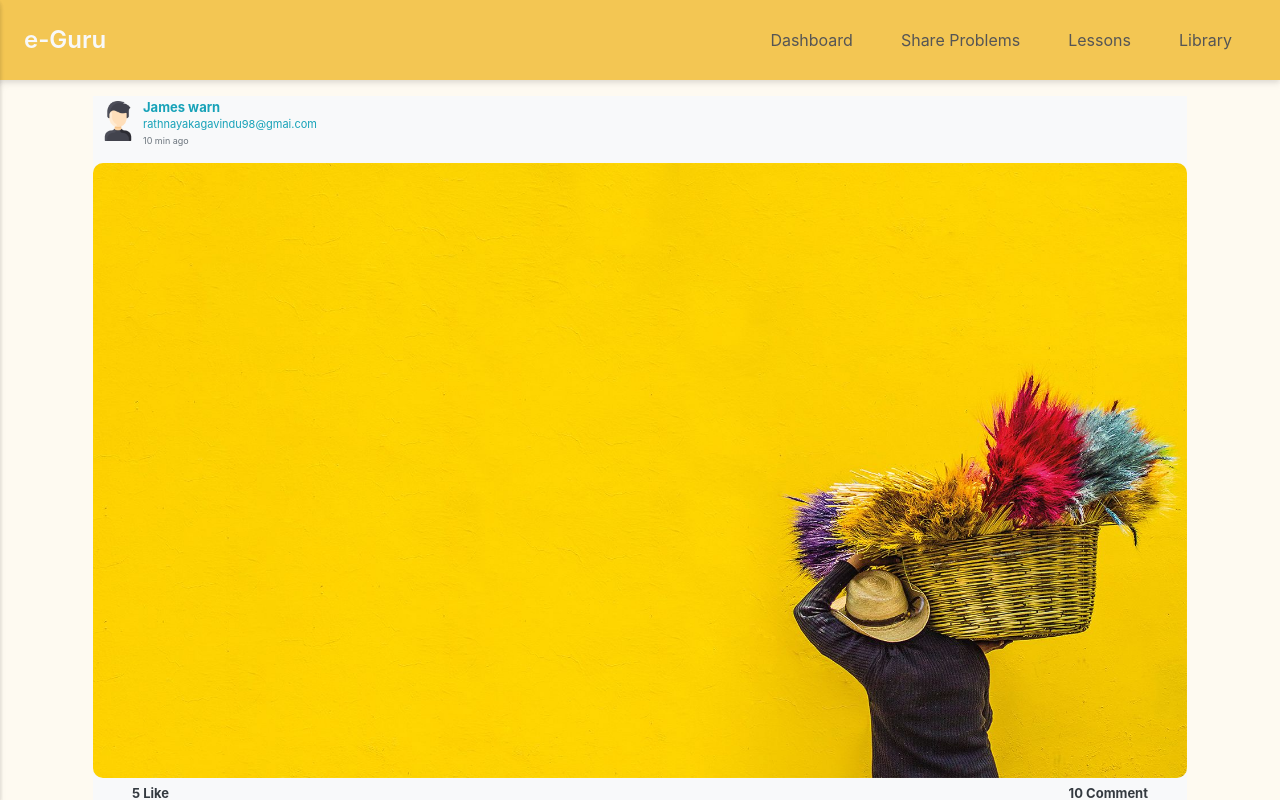
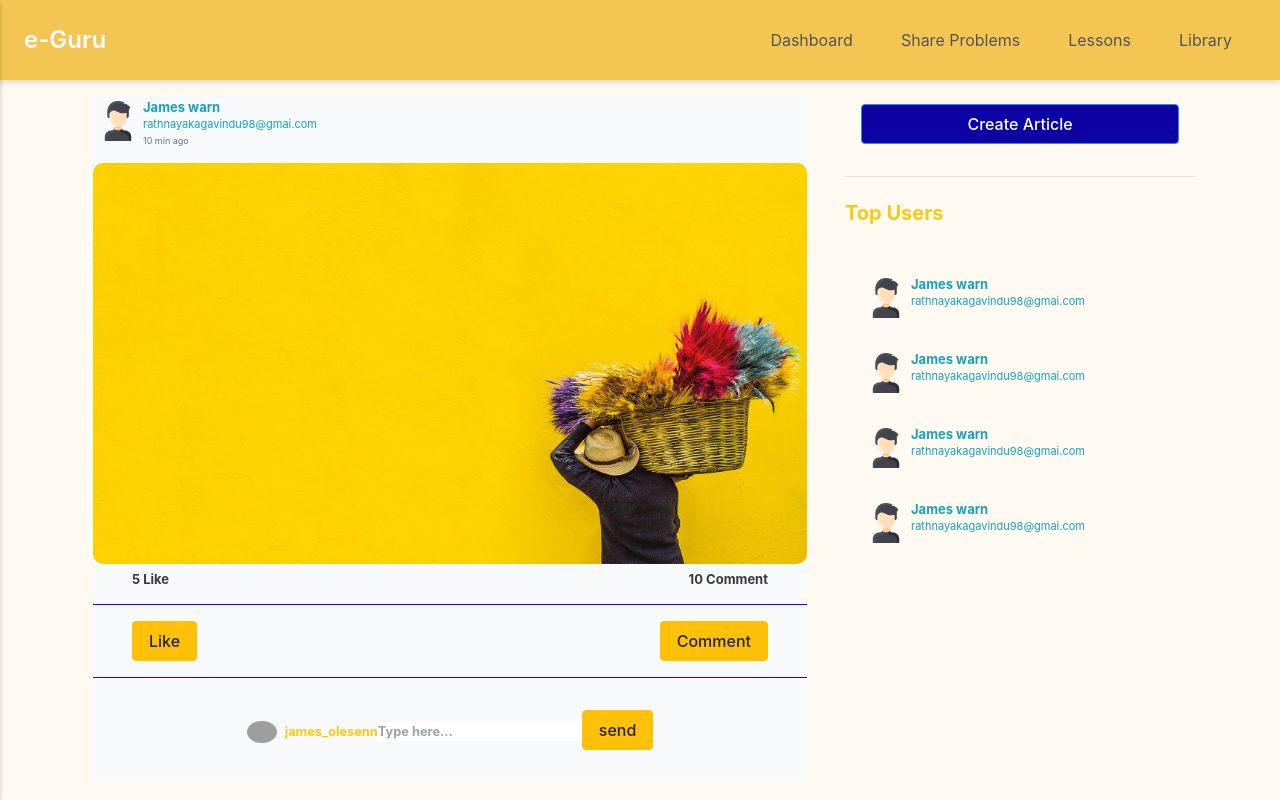
Before and after one commit to Gavindu98/E-Guru, a React (Create React App) app: page /dashboard in a window 1280 px wide. Shown: the top 800 px of the page. Built offline with nearby package versions, Linux system fonts and the light colour scheme; grey boxes are pictures that could not be loaded.

Commit message:
create post & dashboard ui changes

```diff
--- a/src/App.tsx
+++ b/src/App.tsx
@@ -16,6 +16,7 @@ import Library from "./components/pages/library/index";
 import MySection from "./components/pages/mySection/index";
 import Setting from "./components/pages/setting/index";
 import Bookmark from "./components/pages/bookmark/index";
+import CreateArticle from "./components/pages/createArticle/createArticle";
 
 function App() {
   const [shownavBar, setShownavBar] = useState(true);
@@ -55,6 +56,7 @@ function App() {
           <Route path={RouteName.MYSECTION} element={<MySection />} />
           <Route path={RouteName.SETTING} element={<Setting />} />
           <Route path={RouteName.BOOKMARK} element={<Bookmark />} />
+          <Route path={RouteName.CREATE_ARTICLE} element={<CreateArticle />} />
         </Routes>
         <Footer />
       </Fragment>
--- a/src/RouteName.ts
+++ b/src/RouteName.ts
@@ -10,4 +10,5 @@ export enum RouteName {
     MYSECTION = "/my-section",
     SETTING = "/setting",
     BOOKMARK = "/bookmark",
+    CREATE_ARTICLE = "/create-article",
 }
--- /dev/null
+++ b/src/components/pages/createArticle/createArticle.tsx
@@ -0,0 +1,47 @@
+import React, { useEffect, useState } from "react";
+
+const CreateArticle: React.FC = () => {
+  return (
+    <React.Fragment>
+      <div className="container-lg h-full">
+        <div className="row">
+          <div className="col-12 ">
+            <form className="mt-4 mb-4">
+              <div className="form-group">
+                <label>Title</label>
+                <input
+                  type="text"
+                  className="form-control"
+                  placeholder="Title"
+                />
+                {/* <small id="emailHelp" className="form-text text-muted">
+                  We'll never share your email with anyone else.
+                </small> */}
+              </div>
+              <div className="form-group">
+                <label>Content</label>
+                <textarea
+                  className="form-control"
+                  placeholder="Content"
+                  rows={4}
+                />
+              </div>
+              <div className="form-group">
+                <label>Upload media</label>
+                <input type="file" className="form-control" />
+                {/* <label className="form-check-label">Check me out</label> */}
+              </div>
+            </form>
+          </div>
+        </div>
+        <div className="col-12 mb-6">
+            <div className="me-4 ms-4 d-flex justify-content-center">
+                <button className="btn btn-primary mt-4 w-full mb-3">Upload Article</button>
+            </div>
+        </div>
+      </div>
+    </React.Fragment>
+  );
+};
+
+export default CreateArticle;
--- a/src/components/pages/dashboard/index.tsx
+++ b/src/components/pages/dashboard/index.tsx
@@ -1,9 +1,14 @@
 import React, { useEffect, useState } from "react";
 import PostCard from "./postCard";
+import defaultDp from "../../vendors/images/user.png";
+import { RouteName } from "../../../RouteName";
+
 const Index: React.FC = () => {
   return (
     <React.Fragment>
       <div className="container-lg h-full">
+        <div className="row">
+          <div className="col-12 col-sm-12 col-lg-8 col-md-8 order-2 order-sm-2 order-md-1 order-lg-1">
             <div className="d-flex justify-content-center">
               <div className="mt-2 mb-4">
                 <div className="p-2 mb-4">
@@ -27,6 +32,57 @@ const Index: React.FC = () => {
               </div>
             </div>
           </div>
+          <div className="col-12 col-sm-12 col-lg-4 col-md-4 order-1 order-sm-1 order-md-2 order-lg-2">
+            <div className="me-4 ms-4 d-flex justify-content-center">
+                <a href={RouteName.CREATE_ARTICLE} className="btn btn-primary mt-4 w-full mb-3">Create Article</a>
+            </div>
+            <hr/>
+            <h5 className="mt-4 mb-4 text-primary fs-22">Top Users</h5>
+            <div className="me-4 ms-4 d-flex justify-content-left ">
+
+              <div className="w-50">
+                <div className="dp-card mt-4">
+                  <img className="dp-icon" src={defaultDp} alt="Dp" />
+                  <div className="mt-1">
+                    <h6 className="text-info font-13">James warn </h6>
+                    <p className="text-info  font-11">
+                      rathnayakagavindu98@gmai.com
+                    </p>
+                  </div>
+                </div>
+                <div className="dp-card mt-4">
+                  <img className="dp-icon" src={defaultDp} alt="Dp" />
+                  <div className="mt-1">
+                    <h6 className="text-info font-13">James warn </h6>
+                    <p className="text-info  font-11">
+                      rathnayakagavindu98@gmai.com
+                    </p>
+                  </div>
+                </div>
+
+                <div className="dp-card mt-4">
+                  <img className="dp-icon" src={defaultDp} alt="Dp" />
+                  <div className="mt-1">
+                    <h6 className="text-info font-13">James warn </h6>
+                    <p className="text-info  font-11">
+                      rathnayakagavindu98@gmai.com
+                    </p>
+                  </div>
+                </div>
+                <div className="dp-card mt-4">
+                  <img className="dp-icon" src={defaultDp} alt="Dp" />
+                  <div className="mt-1">
+                    <h6 className="text-info font-13">James warn </h6>
+                    <p className="text-info  font-11">
+                      rathnayakagavindu98@gmai.com
+                    </p>
+                  </div>
+                </div>
+              </div>
+            </div>
+          </div>
+        </div>
+      </div>
     </React.Fragment>
   );
 };
--- a/src/components/pages/dashboard/postCard.tsx
+++ b/src/components/pages/dashboard/postCard.tsx
@@ -13,7 +13,7 @@ const PostCard: React.FC = () => {
     <div className=" bg-light text-white pb-3">
       <div className="dp-card">
         <img className="dp-icon" src={defaultDp} alt="Dp" />
-        <div className="mt-1">
+       <div className="mt-1">
           <h6 className="text-info font-13">James warn </h6>
           <p className="text-info  font-11">rathnayakagavindu98@gmai.com</p>
           <p className="paddingTop font-9 text-muted">10 min ago</p>
```
Lines whose indentation alone changed are shown as unchanged.
